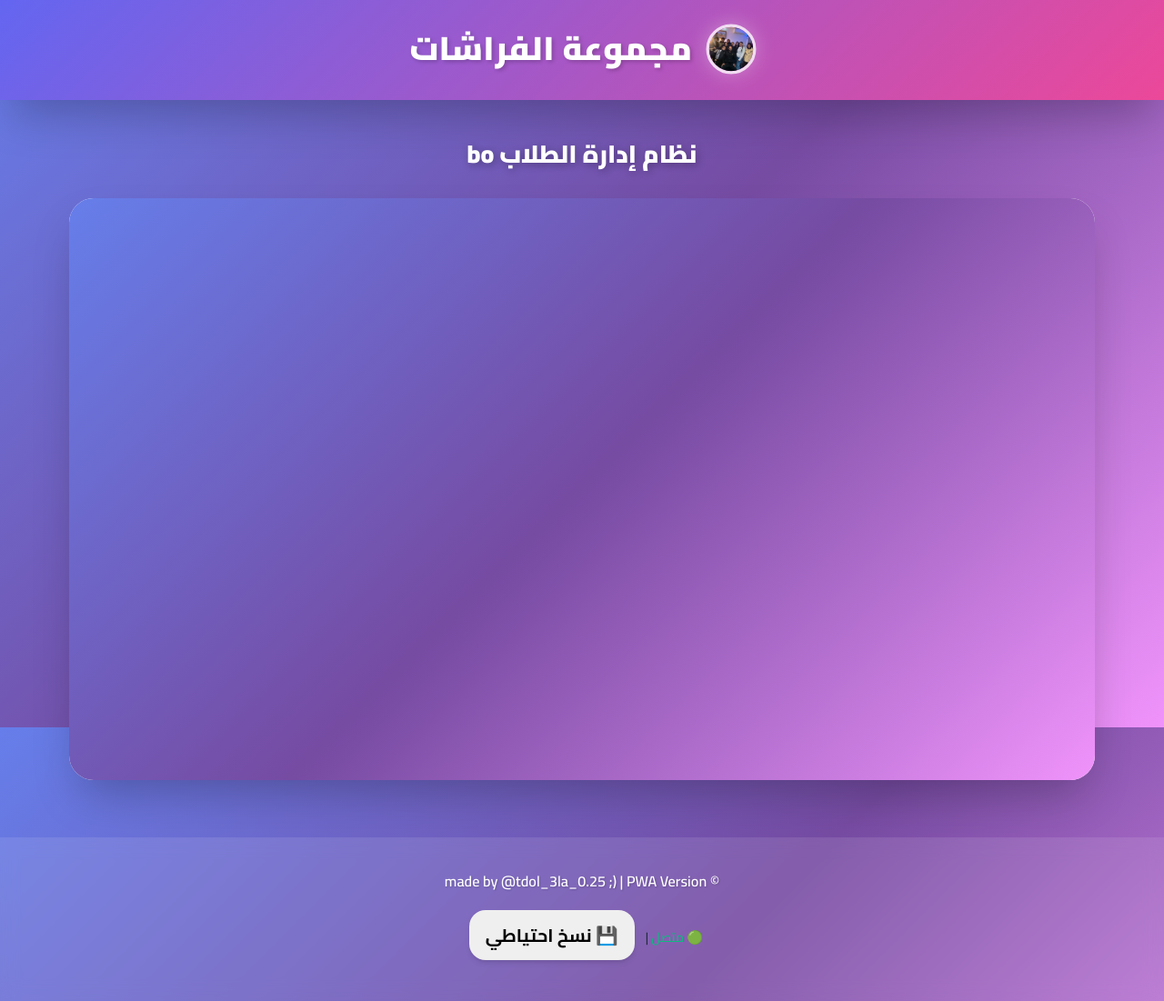
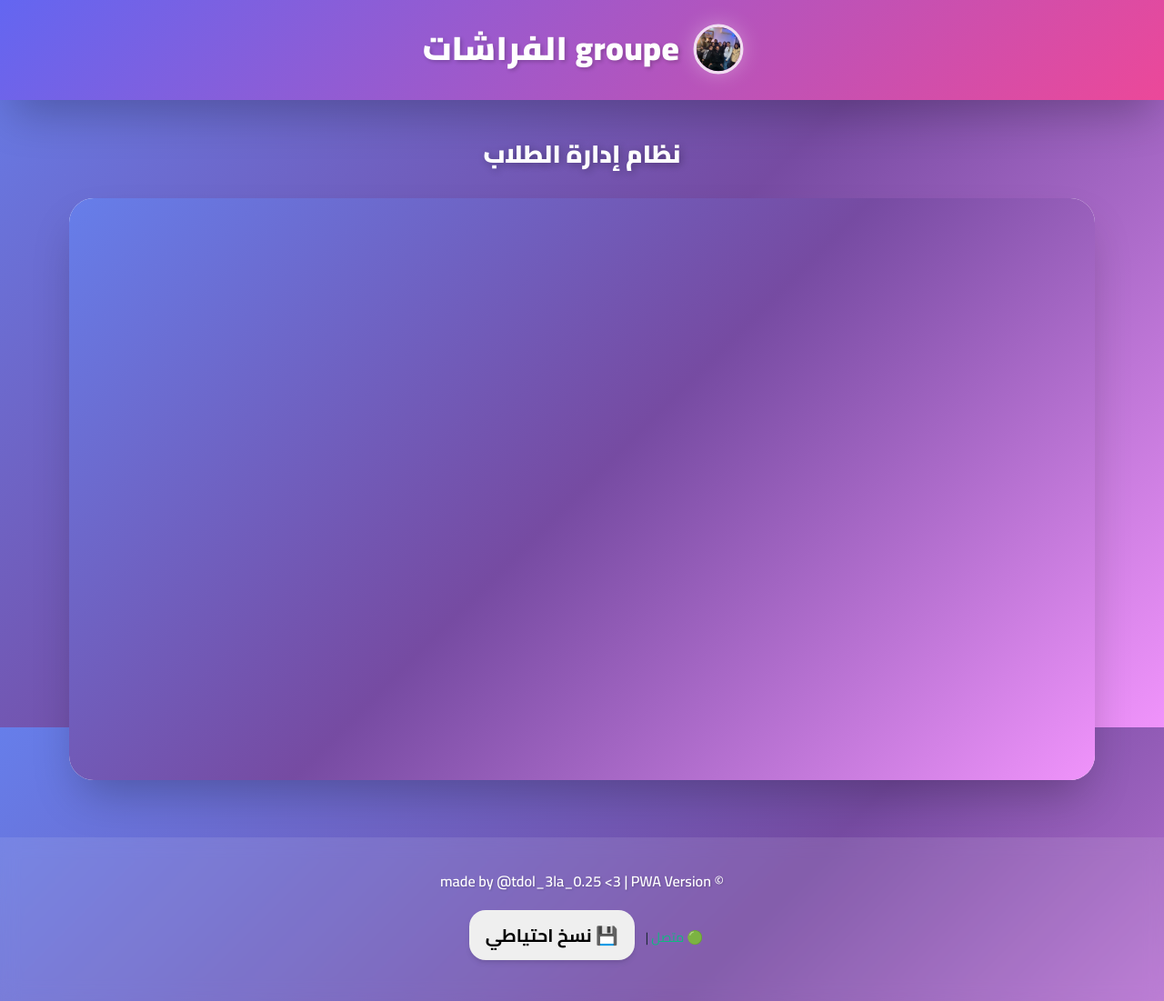
Before and after one commit to HARGMA/the-real-grp-F, a plain HTML site: page index.html in a window 1280 px wide. Shown: the whole page at 91% size. Drawn offline with Linux system fonts and the light colour scheme.

Commit message:
Update index.html

```diff
--- a/index.html
+++ b/index.html
@@ -26,12 +26,12 @@
     <header onclick="window.location.reload();">
         <div class="header-content">
             <img src="farachat.jpeg" alt="شعار مجموعة الفراشات">
-            <h1>مجموعة الفراشات</h1>
+            <h1>groupe الفراشات</h1>
         </div>
     </header>
 
     <main>
-        <h2>نظام إدارة الطلاب bo</h2>
+        <h2>نظام إدارة الطلاب</h2>
         <iframe name="f1" src="choix.html" title="القائمة الرئيسية"></iframe>
     </main>
 
@@ -46,7 +46,7 @@
     </div>
 
     <footer>
-        <h2>© made by @tdol_3la_0.25 ;) | PWA Version</h2>
+        <h2>© made by @tdol_3la_0.25 <3 | PWA Version</h2>
         <p style="font-size: 0.8rem; margin-top: 0.5rem;">
             <span id="onlineStatus">🟢 متصل</span> |
             <button onclick="kayel.exportAllData()" class="btn" style="display: inline-block; padding: 0.5rem 1rem; margin: 0.5rem;">💾 نسخ احتياطي</button>
```
